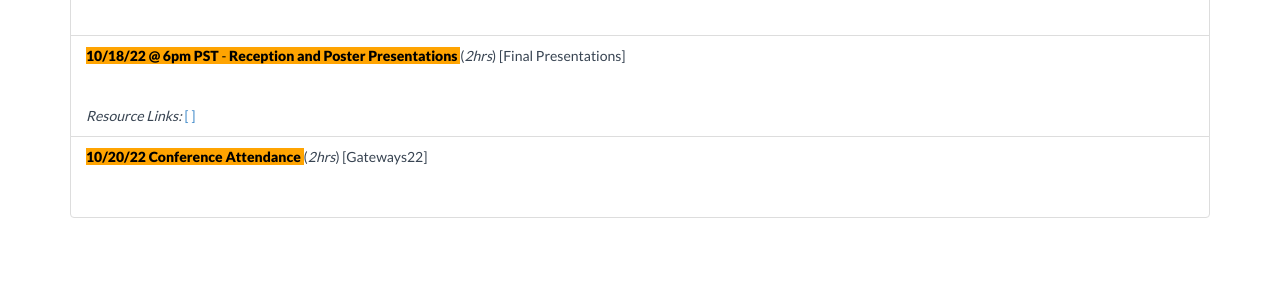
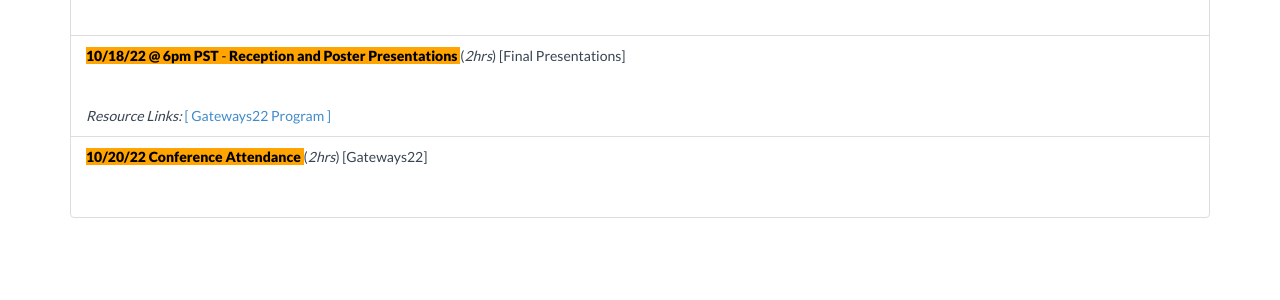
Before and after one commit to HackHPC/FacultyHack-Gateways22, a Jekyll site: the page built from schedule.html, in a window 1280 px wide and 900 px high, scrolled down 832 px. Shown: the part 311-611 px from the top of the window. Built offline with Jekyll 4.4.1, drawn with Linux system fonts in a browser that asks for light colours; nearby versions of some CDN libraries.

Commit message:
added gateways schedule

```diff
--- a/_data/sessions.yml
+++ b/_data/sessions.yml
@@ -110,7 +110,9 @@ sessions:
   #zoomlink: TBD
   #icsfile:
   #files:
-  url: "https://sciencegateways.org/gateways2022-program"
+  url:
+  - name: "Gateways22 Program"
+    url: "https://sciencegateways.org/gateways2022-program"
 
 - name: "Conference Attendance"
   type: "Gateways22"
```
Also changed, not shown: 2 other files.
